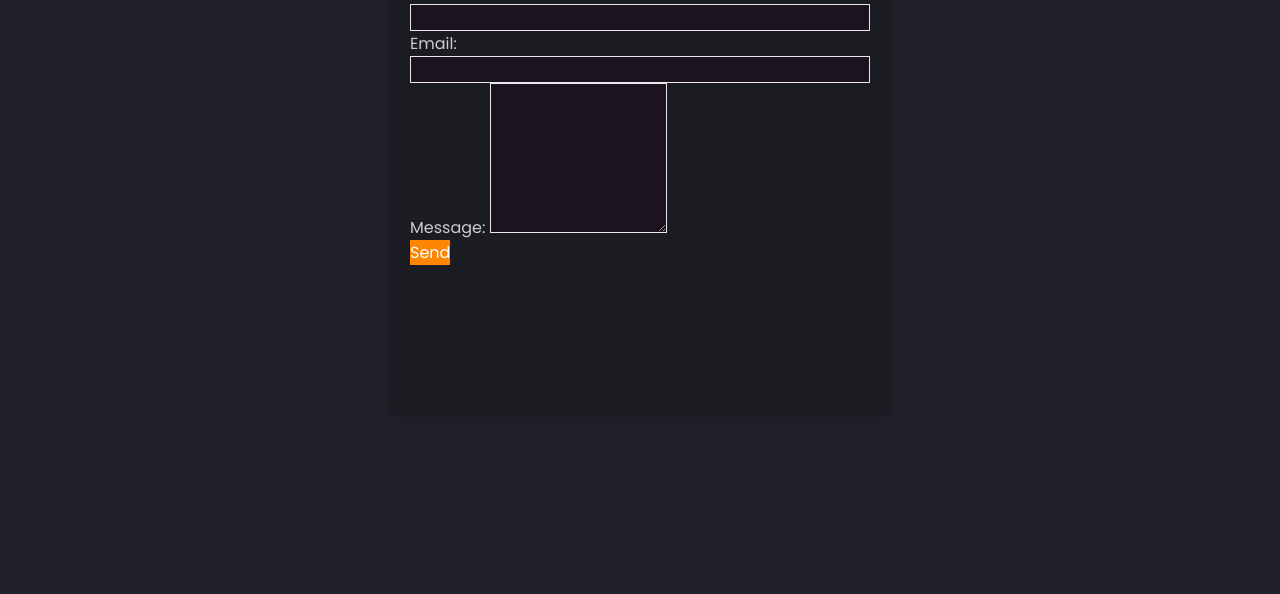
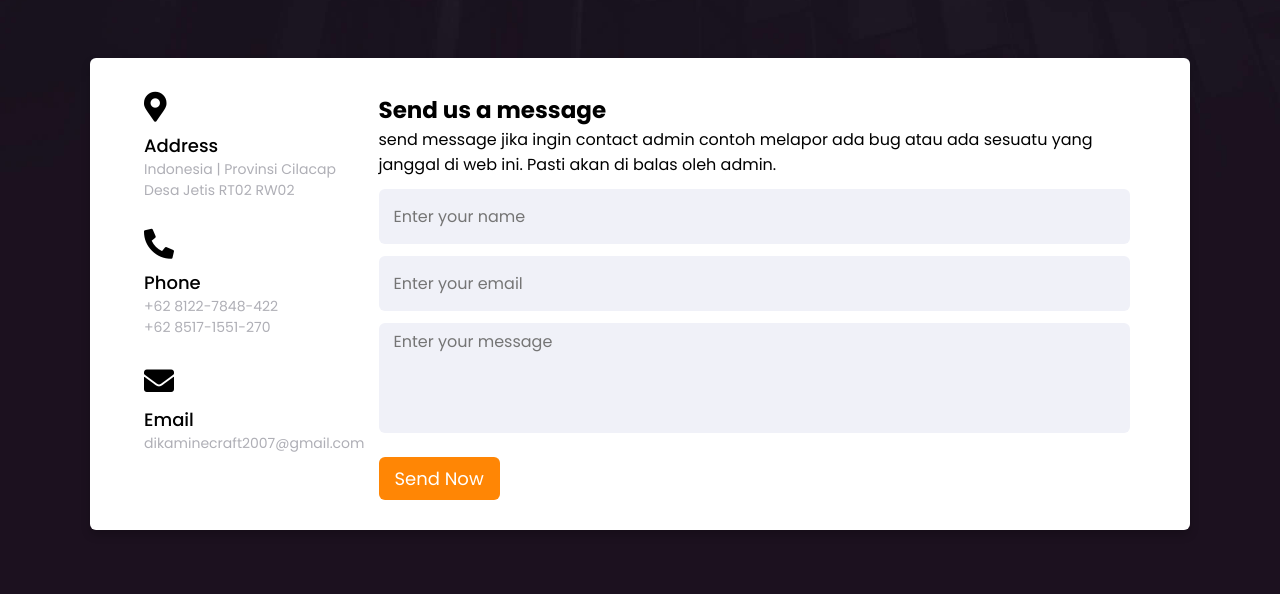
Before and after one commit to dikaproject/esport_fanbase, a plain HTML site: page contact.html in a window 1280 px wide. Shown: the part 206-800 px from the top of the page. Drawn offline with nearby package versions, Linux system fonts and the light colour scheme.

Commit message:
update-lagi

```diff
--- a/assets/css/contact.css
+++ b/assets/css/contact.css
@@ -1,4 +1,4 @@
-root {
+:root {
 
   /**
    * colors
@@ -22,53 +22,212 @@ root {
   --ff-refault: "Refault", Georgia;
   --ff-oswald: 'Oswald', sans-serif;
   --ff-poppins: 'Poppins', sans-serif;
+
+  --fs-1: 54px;
+  --fs-2: 34px;
+  --fs-3: 30px;
+  --fs-4: 26px;
+  --fs-5: 22px;
+  --fs-6: 20px;
+  --fs-7: 18px;
+  --fs-8: 15px;
+  --fs-9: 14px;
+  --fs-10: 13px;
+  --fs-11: 12px;
+
+  --fw-400: 400;
+  --fw-500: 500;
+  --fw-700: 700;
+
+  /**
+   * transition
+   */
+
+  --transition-1: 0.15s ease-in-out;
+  --transition-2: 0.15s ease-in;
+  --transition-3: 0.25s ease-out;
+
+  /**
+   * spacing
+   */
+
+  --section-padding: 60px;
+
+  /**
+   * clip path
+   */
+
+  --polygon-1: polygon(90% 0, 100% 34%, 100% 100%, 10% 100%, 0 66%, 0 0);
+  --polygon-2: polygon(0 0, 100% 0%, 82% 100%, 0% 100%);
+  --polygon-3: polygon(0 0, 100% 0%, 100% 100%, 18% 100%);
+  --polygon-4: polygon(96% 0, 100% 36%, 100% 100%, 4% 100%, 0 66%, 0 0);
+
+}
+
+/* Google Font CDN Link */
+@import url("https://fonts.googleapis.com/css2?family=Poppins:wght@200;300;400;500;600;700&display=swap");
+
+* {
+  margin: 0;
+  padding: 0;
+  box-sizing: border-box;
+  font-family: "Poppins", sans-serif;
 }
 
 body {
-  background-color: #1F2029;
+  min-height: 100vh;
+  width: 100%;
+  background: url("../images/section-wrapper-bg.jpg") no-repeat;
+  background-size: cover;
+  background-position: center;
+  display: flex;
+  align-items: center;
+  justify-content: center;
+  flex-direction: column; /* Tambahkan perubahan ini */
 }
 
-body {
-  background-color: var(--raisin-black-1);
+.container_cs {
+  max-width: 1100px;
+  width: 100%;
+  background: #fff;
+  border-radius: 6px;
+  padding: 20px 60px 30px 40px;
+  box-shadow: 0 5px 10px rgba(0, 0, 0, 0.2);
+  margin-top: 200px;
 }
 
-.contact-container {
-  max-width: 500px;
-  margin: 0 auto;
-  padding: 50px;
-  background-color: var(--raisin-black-2);
-  border-radius: 5px;
-  box-shadow: 0 0 10px rgba(0, 0, 0, 0.1);
+.container_cs .content_cs {
+  display: flex;
+  align-items: flex-start; /* Mengatur konten di sebelah kiri */
+  justify-content: space-between;
 }
 
-.contact-container h2 {
-  color: var(--white);
+.container_cs .content_cs .left-side {
+  width: 25%;
+  height: 100%;
+  display: flex;
+  flex-direction: column;
 }
 
-.form-group label {
-  color: var(--light-gray);
+.container_cs .content_cs .left-side .details {
+  margin: 14px;
+  text-align: left; /* Mengatur teks ke kiri */
 }
 
-.form-group input,
-.form-group textarea {
-  background-color: var(--xiketic);
-  color: var(--light-gray);
-  border: 1px solid var(--platinum);
+.container_cs .content_cs .left-side .details i {
+  font-size: 30px;
+  color: black;
+  margin-bottom: 10px;
 }
 
-.form-group textarea {
-  height: 150px;
+.container_cs .content_cs .left-side .details .topic {
+  font-size: 18px;
+  font-weight: 500;
 }
 
-.form-group button {
-  background-color: var(--orange);
-  color: var(--white);
+.container_cs .content_cs .left-side .details .text-one,
+.container_cs .content_cs .left-side .details .text-two {
+  font-size: 14px;
+  color: #afafb6;
 }
 
-.form-group button:hover {
-  background-color: var(--onyx);
+.container_cs .content_cs .right-side {
+  width: 100%; /* Ubah menjadi 100% */
+  margin-left: 0; /* Ubah menjadi 0 */
+  margin-top: 15px; /* Tambahkan perubahan ini */
 }
 
-.contact-container {
-  padding: 150px 20px; /* Menambahkan padding 100px di atas dan 20px di sisi kanan-kiri */
+.container_cs .content_cs .right-side .topic-text {
+  font-size: 23px;
+  font-weight: 600;
+  color: black;
 }
+
+.container_cs .content_cs .right-side .input-box {
+  height: 55px;
+  width: 100%;
+  margin: 12px 0;
+}
+
+.container_cs .content_cs .right-side .input-box input,
+.container_cs .content_cs .right-side .input-box textarea {
+  height: 100%;
+  width: 100%;
+  border: none;
+  outline: none;
+  font-size: 16px;
+  background: #f0f1f8;
+  border-radius: 6px;
+  padding: 0 15px;
+  resize: none;
+}
+
+.container_cs .content_cs .right-side .message-box {
+  min-height: 110px;
+}
+
+.container_cs .content_cs .right-side .input-box textarea {
+  padding-top: 6px;
+}
+
+.container_cs .content_cs .right-side .button {
+  display: inline-block;
+  margin-top: 12px;
+}
+
+.container_cs .content_cs .right-side .button input[type="button"] {
+  color: #fff;
+  font-size: 18px;
+  outline: none;
+  border: none;
+  padding: 8px 16px;
+  border-radius: 6px;
+  background: hsl(31, 100%, 51%);
+  cursor: pointer;
+  transition: all 0.3s ease;
+}
+
+.container_cs .content_cs .right-side .button input[type="button"]:hover {
+  background: hsl(31, 100%, 51%);
+}
+
+@media (max-width: 950px) {
+  .container_cs {
+    width: 90%;
+    padding: 30px 40px 40px 35px;
+  }
+
+  .container_cs .content_cs .right-side {
+    width: 100%; /* Ubah menjadi 100% */
+    margin-left: 0; /* Ubah menjadi 0 */
+  }
+}
+
+@media (max-width: 820px) {
+  .container_cs {
+    margin: 40px 0;
+    height: 100%;
+  }
+
+  .container_cs .content_cs {
+    flex-direction: column-reverse;
+  }
+
+  .container_cs .content_cs .left-side {
+    width: 100%;
+    flex-direction: row;
+    margin-top: 40px;
+    justify-content: center;
+    flex-wrap: wrap;
+  }
+
+  .container_cs .content_cs .left-side::before {
+    display: none;
+  }
+
+  .container_cs .content_cs .right-side {
+    width: 100%;
+    margin-left: 0;
+    margin-top: 0; /* Tambahkan perubahan ini */
+  }
+}
--- a/contact.html
+++ b/contact.html
@@ -6,7 +6,7 @@
   <link rel="stylesheet" type="text/css" href="assets/css/style.css">
   <link rel="stylesheet" type="text/css" href="assets/css/contact.css">
 
-
+  <link rel="stylesheet" href="https://cdnjs.cloudflare.com/ajax/libs/font-awesome/5.15.2/css/all.min.css" />
   <script type="module" src="https://unpkg.com/ionicons@5.5.2/dist/ionicons/ionicons.esm.js"></script>
   <script nomodule src="https://unpkg.com/ionicons@5.5.2/dist/ionicons/ionicons.js"></script>
 
@@ -111,26 +111,45 @@
 
   </header>
 
-  <div class="contact-container">
-    <div class="contact-form">
-      <h2>Contact Me</h2>
-      <form>
-        <div class="form-group">
-          <label for="name">Name:</label>
-          <input type="text" id="name" name="name" required>
+  <div class="container_cs">
+    <div class="content_cs">
+      <div class="left-side">
+        <div class="address details">
+          <i class="fas fa-map-marker-alt"></i>
+          <div class="topic">Address</div>
+          <div class="text-one">Indonesia | Provinsi Cilacap</div>
+          <div class="text-two">Desa Jetis RT02 RW02</div>
         </div>
-        <div class="form-group">
-          <label for="email">Email:</label>
-          <input type="email" id="email" name="email" required>
+        <div class="phone details">
+          <i class="fas fa-phone-alt"></i>
+          <div class="topic">Phone</div>
+          <div class="text-one">+62 8122-7848-422</div>
+          <div class="text-two">+62 8517-1551-270</div>
         </div>
-        <div class="form-group">
-          <label for="message">Message:</label>
-          <textarea id="message" name="message" required></textarea>
+        <div class="email details">
+          <i class="fas fa-envelope"></i>
+          <div class="topic">Email</div>
+          <div class="text-one">dikaminecraft2007@gmail.com</div>
         </div>
-        <div class="form-group">
-          <button type="submit">Send</button>
-        </div>
-      </form>
+      </div>
+      <div class="right-side">
+        <div class="topic-text">Send us a message</div>
+        <p>send message jika ingin contact admin contoh melapor ada bug atau ada sesuatu yang janggal di web ini. Pasti akan di balas oleh admin.</p>
+        <form action="#">
+          <div class="input-box">
+            <input type="text" placeholder="Enter your name" />
+          </div>
+          <div class="input-box">
+            <input type="text" placeholder="Enter your email" />
+          </div>
+          <div class="input-box message-box">
+            <textarea placeholder="Enter your message"></textarea>
+          </div>
+          <div class="button">
+            <input type="button" value="Send Now" />
+          </div>
+        </form>
+      </div>
     </div>
   </div>
 
```
Also changed, not shown: blog.html (+6 -6 lines), blog1.html (+6 -6 lines), index.html (+13 -13 lines), team.html (+6 -6 lines).
